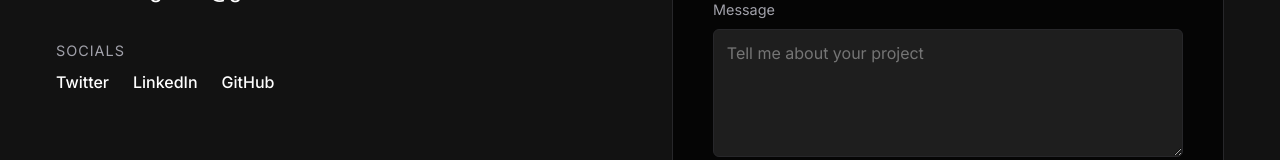
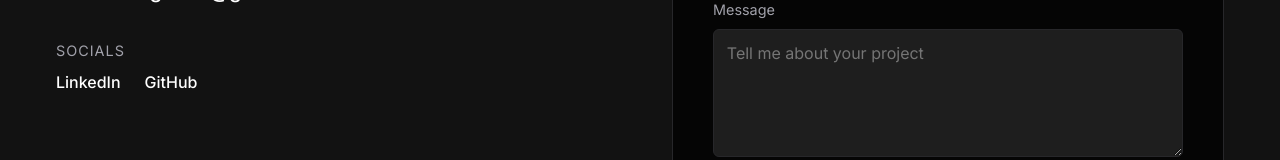
Before and after one commit to Costizaur/Website, a React (Vite) app in the folder Portofolio website/: page / in a window 1280 px wide. Shown: the part 2689-2849 px from the top of the page. Built offline with nearby package versions, Linux system fonts and the light colour scheme.

Commit message:
Update social links

```diff
--- a/Portofolio website/src/components/Contact.jsx
+++ b/Portofolio website/src/components/Contact.jsx
@@ -19,8 +19,7 @@ const Contact = () => {
                             <div className="contact-item">
                                 <span className="label">Socials</span>
                                 <div className="social-links">
-                                    <a href="#">Twitter</a>
-                                    <a href="#">LinkedIn</a>
+                                    <a href="https://www.linkedin.com/in/costin-sarghiuta-b01788217/?locale=en_US">LinkedIn</a>
                                     <a href="#">GitHub</a>
                                 </div>
                             </div>
```
Also changed, not shown: 3 other files (tests, documents, lock files or other folders).
